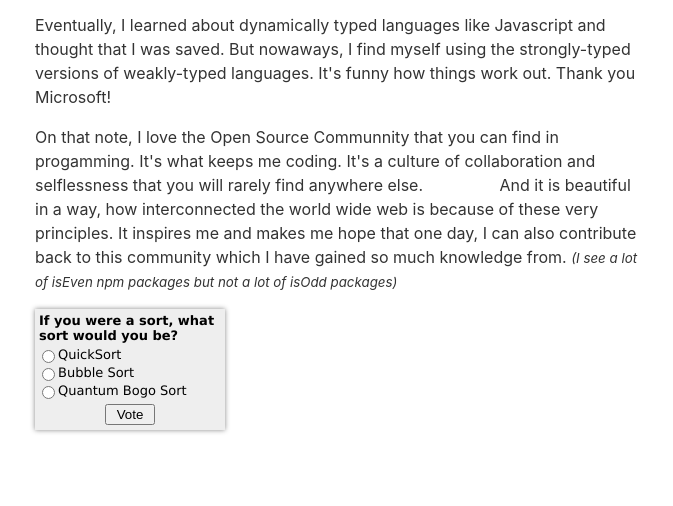
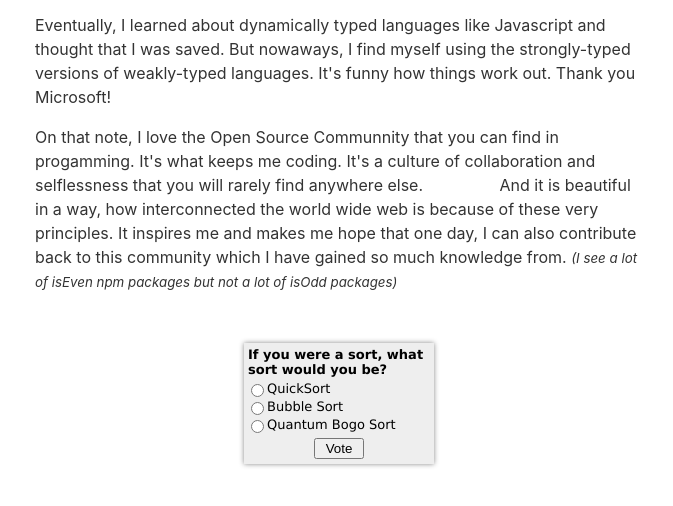
Before and after one commit to holliskuang/personalWebsite, an Eleventy site: page content/index.njk in a window 1280 px wide. Shown: the part 735-1241 px from the top of the page, without its empty margins (301-974 px from the left). Before the commit the page ends 1181 px from the top, so only its background shows below. Built offline with nearby package versions, Linux system fonts and the light colour scheme; Eleventy itself is replaced by a stand-in of ours; files that its build step writes are made by us from their sources.

Commit message:
Poll Editing

```diff
--- a/content/index.njk
+++ b/content/index.njk
@@ -35,7 +35,7 @@ src="https://res.cloudinary.com/dd97ovnmi/image/upload/c_scale,w_164/v1677052536
 and selflessness that you will rarely find anywhere else. &nbsp &nbsp &nbsp &nbsp &nbsp &nbsp &nbsp &nbsp	 And it is beautiful in a way, how interconnected the world wide web is because of these very
 principles. It inspires me and makes me hope that one day, I can also contribute back to this community which I have gained so much knowledge from.
 <i> <small>(I see a lot of isEven npm packages but not a lot of isOdd packages)</small></i></p>
-<div style='display=flex , justify-content=center' >
+<div style='display:flex; justify-content:center; margin:50px;' >
 <form method="post" target="_blank" action="https://poll.pollcode.com/32792352">
 <div style="background-color:#EEEEEE;padding:2px;width:190px;font-family:Verdana;font-size:small;
 color:#000000;box-shadow: 0px 0px 5px #888;"><div style="padding:2px 0px 4px 2px;"><strong>If you
```
